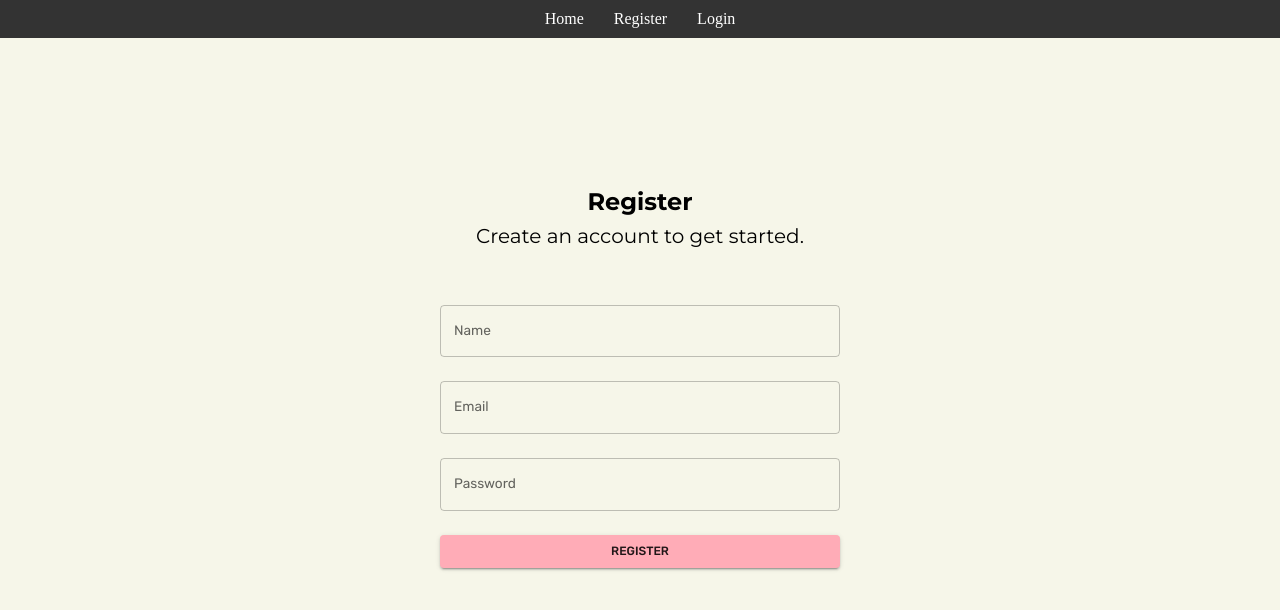
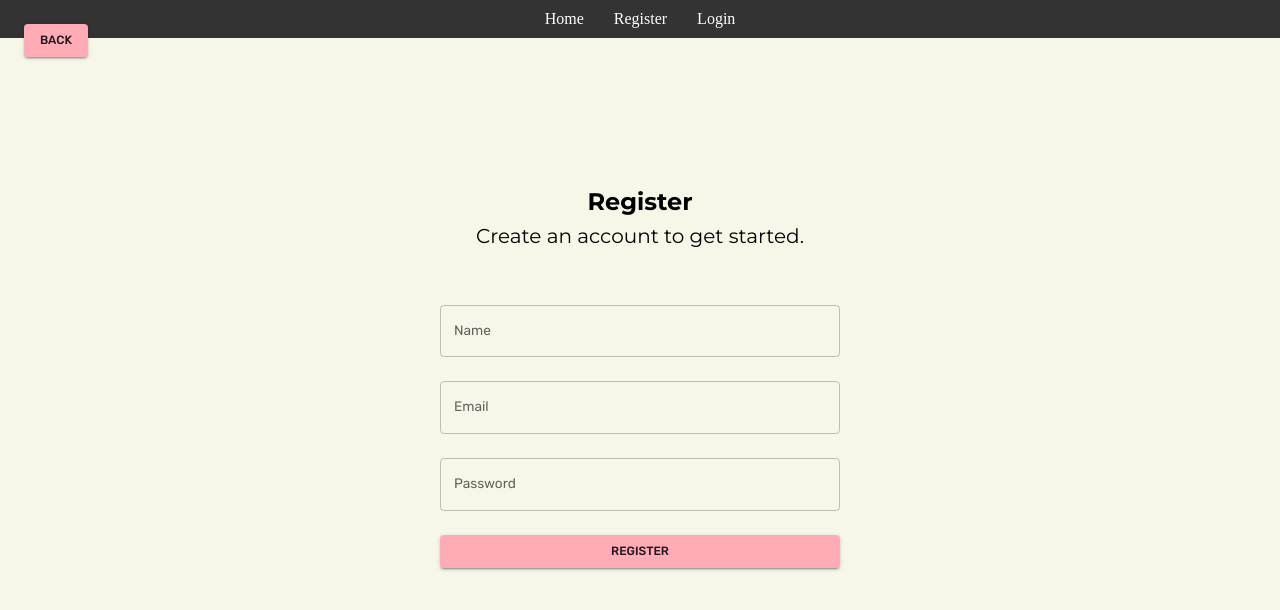
Before and after one commit to nkmchll/SonnyStash, a React app in the folder client/SonnyStash/: page /register in a window 1280 px wide. Shown: the top 610 px of the page. Built offline with nearby package versions, Linux system fonts and the light colour scheme; no server answers; the HTML template or start-up script is replaced by a standard one; a web font is replaced by a local one.

Commit message:
add back button for login/register page to go back to home page

```diff
--- a/client/SonnyStash/src/pages/login.jsx
+++ b/client/SonnyStash/src/pages/login.jsx
@@ -43,6 +43,18 @@ const Login = () => {
       height="100vh"
 
     >
+      <Button
+        variant="contained"
+        onClick={() => navigate('/')}
+        sx={{
+          position: 'absolute',
+          top: '1.5rem',
+          left: '1.5rem',
+          zIndex: 1000
+        }}
+      >
+        Back
+      </Button>
       <Box marginTop={-15}>
         <Typography variant="h3" mb={1} fontWeight={"bold"}>
           Login
--- a/client/SonnyStash/src/pages/register.jsx
+++ b/client/SonnyStash/src/pages/register.jsx
@@ -47,6 +47,18 @@ const Register = () => {
         boxSizing: 'border-box',
       }}
     >
+      <Button
+        variant="contained"
+        onClick={() => navigate('/')}
+        sx={{
+          position: 'absolute',
+          top: '1.5rem',
+          left: '1.5rem',
+          zIndex: 1000
+        }}
+      >
+        Back
+      </Button>
       <Box
         marginTop={-15}
         component="form"
@@ -61,6 +73,7 @@ const Register = () => {
           borderRadius: '8px',
         }}
       >
+
         <Typography variant="h3" mb={1} fontWeight={"bold"}>
           Register
         </Typography>
```
